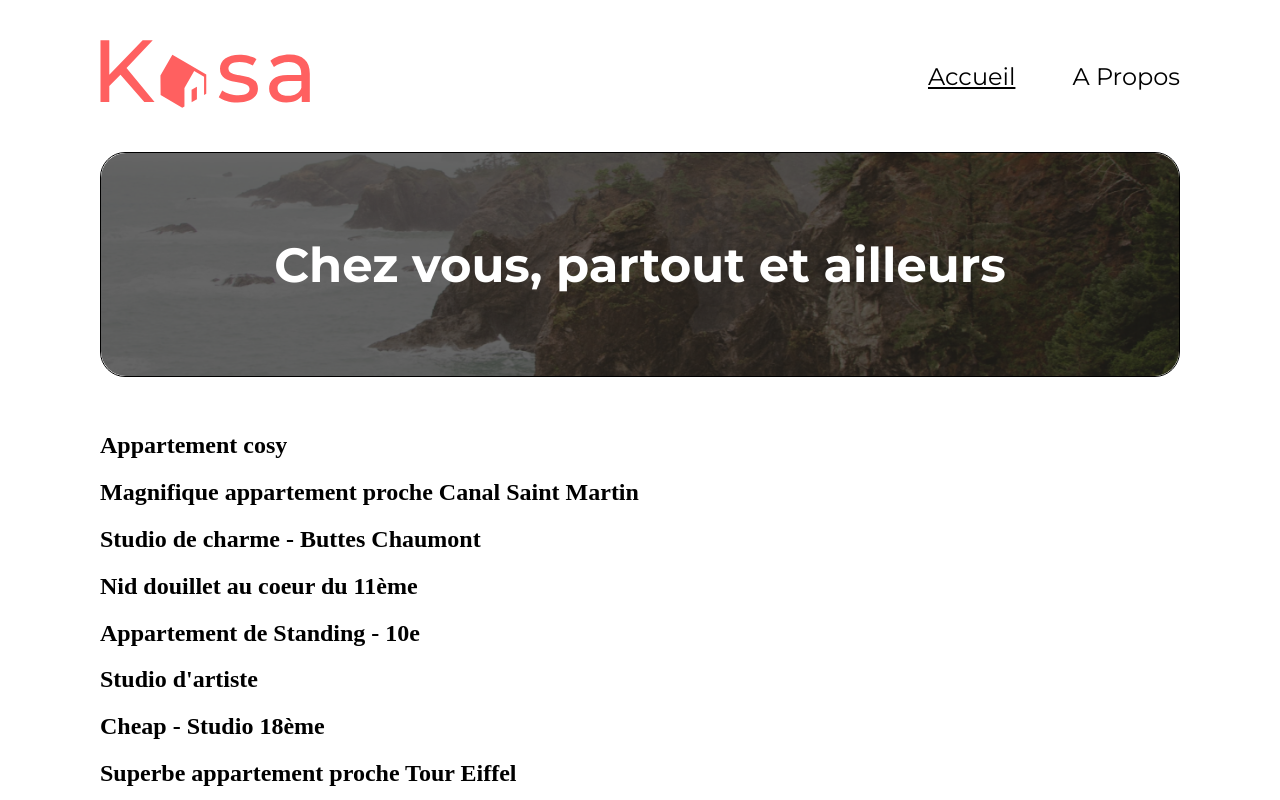
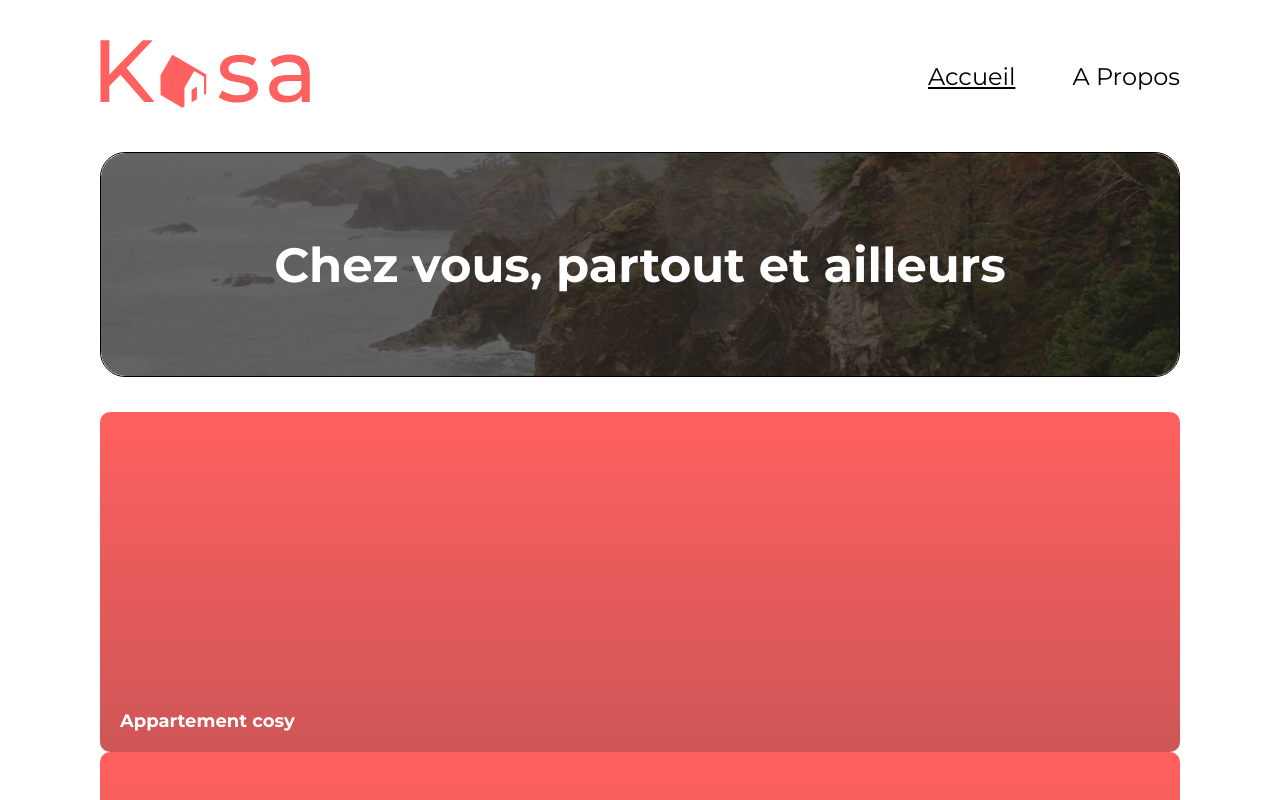
Before and after one commit to Leo-Brd/OC_Kasa, a React (Vite) app: page / in a window 1280 px wide. Shown: the top 800 px of the page. Built offline with nearby package versions, Linux system fonts and the light colour scheme.

Commit message:
Add card style

```diff
--- a/main.scss
+++ b/main.scss
@@ -1,12 +1,10 @@
 @import url('https://fonts.googleapis.com/css2?family=Montserrat:wght@400;700&display=swap');
-
-$main-color : #FF6060;
 
 body {
     max-width: 1440px;
     margin: auto;
 }
 
-h1, p {
+h1, h2, p {
     margin: 0;
 }
--- a/src/components/Card/card.jsx
+++ b/src/components/Card/card.jsx
@@ -1,12 +1,11 @@
+import './card.scss'
 
 function Card({ id, title }) {
-    // On peut maintenant accéder à id et title via props
 
     return (
-        <div>
-            {console.log(id, title)}
+        <article className="card">
             <h2>{title}</h2>
-        </div>
+        </article>
     );
 }
 
--- /dev/null
+++ b/src/components/Card/card.scss
@@ -0,0 +1,23 @@
+$main-color : #FF6060;
+
+.card {
+    display: flex;
+    flex-direction: column;
+    justify-content: flex-end;
+    height: 340px;
+    border-radius: 10px;
+    background: linear-gradient(
+        to bottom,
+        $main-color 0%,
+        #ce5656 100%
+    );
+
+    h2 {
+        color: white;
+        font-family: 'Montserrat', sans-serif;
+        font-weight: 700;
+        font-size: 18px;
+        margin-left: 20px;
+        margin-bottom: 20px;
+    }
+}
```
